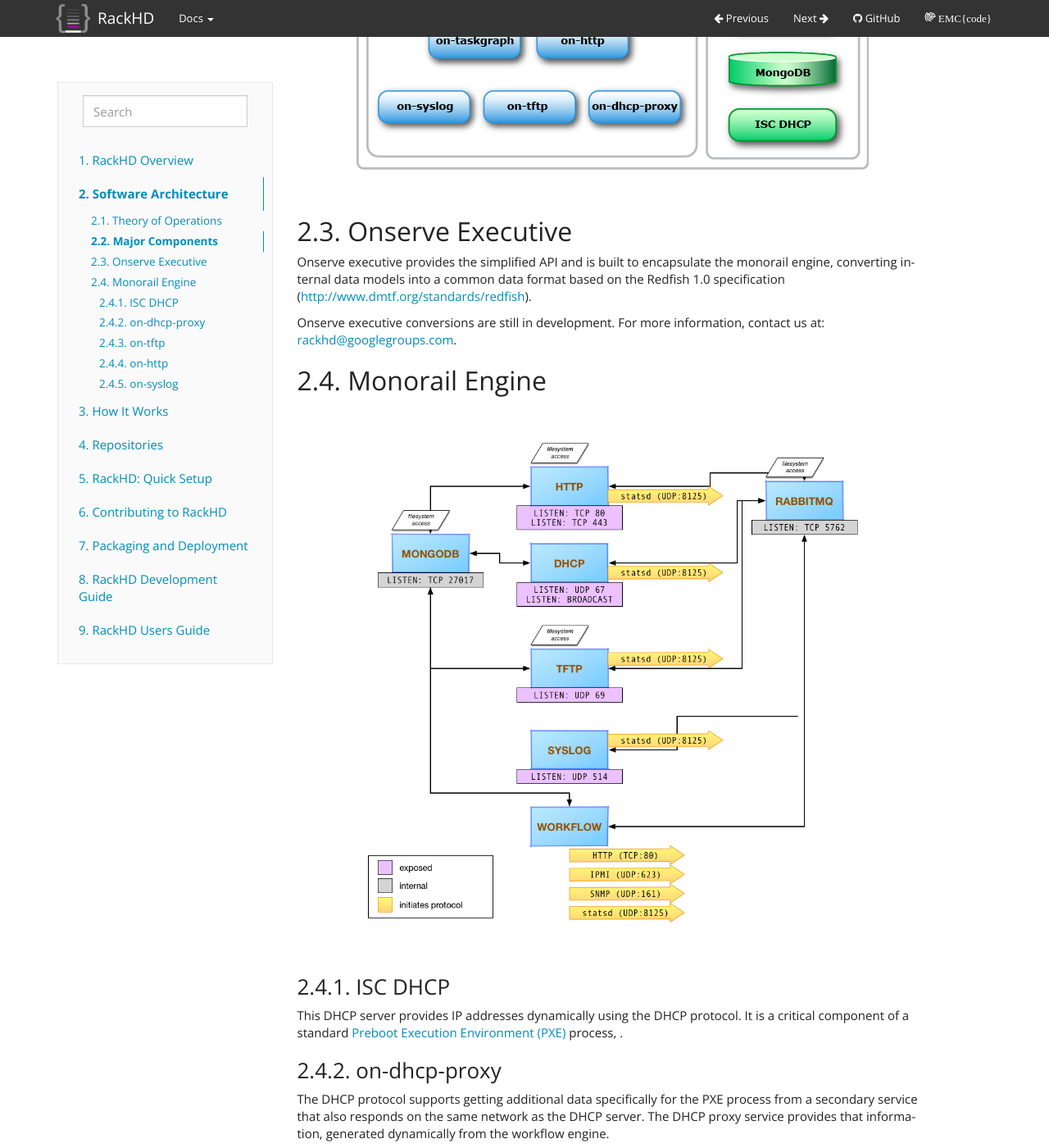
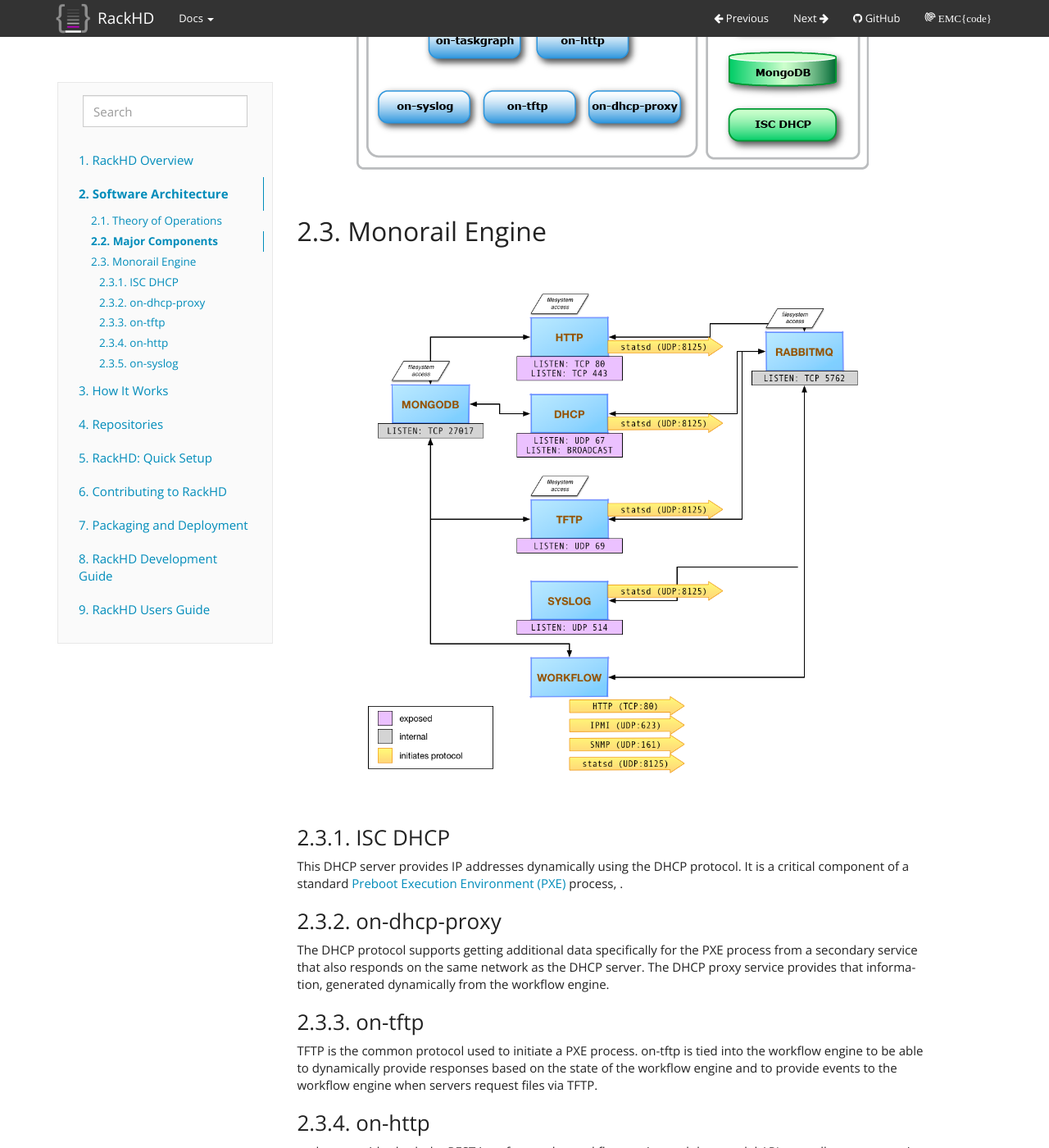
Before and after one commit to RackHD/docs, a Sphinx documentation site: the page built from docs/software_architecture.rst, in a window 1280 px wide and 1400 px high, scrolled down 2136 px. Shown: the whole window at 82% size. Built offline with Sphinx 7.4.7, drawn with Linux system fonts in a browser that asks for light colours; some of the changed text lies outside the part shown.

Commit message:
removing reference to onserve executive

```diff
--- a/docs/software_architecture.rst
+++ b/docs/software_architecture.rst
@@ -76,14 +76,6 @@
 
 |
 
-Onserve Executive
----------------------
-
-Onserve executive provides the simplified API and is built to encapsulate the
-monorail engine, converting internal data models into a common data format based on the Redfish 1.0 specification (http://www.dmtf.org/standards/redfish).
-
-Onserve executive conversions are still in development. For more information, contact us at: rackhd@googlegroups.com.
-
 
 Monorail Engine
 -------------------
```
